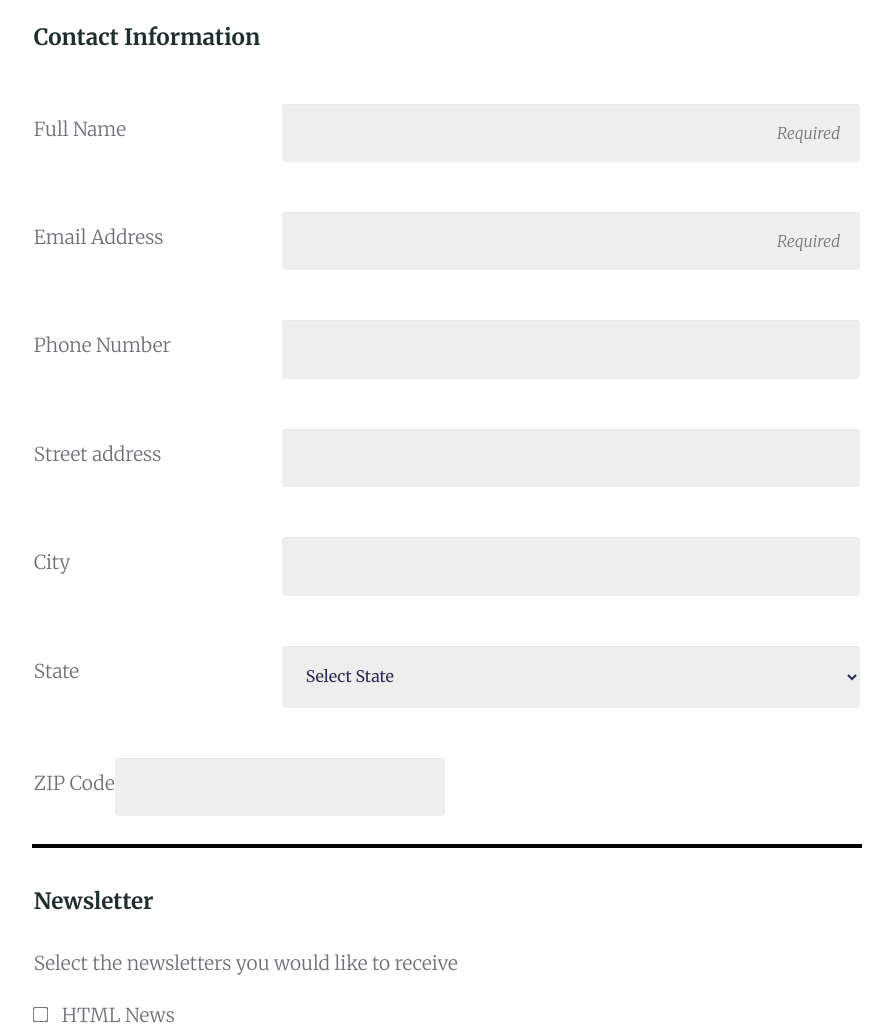
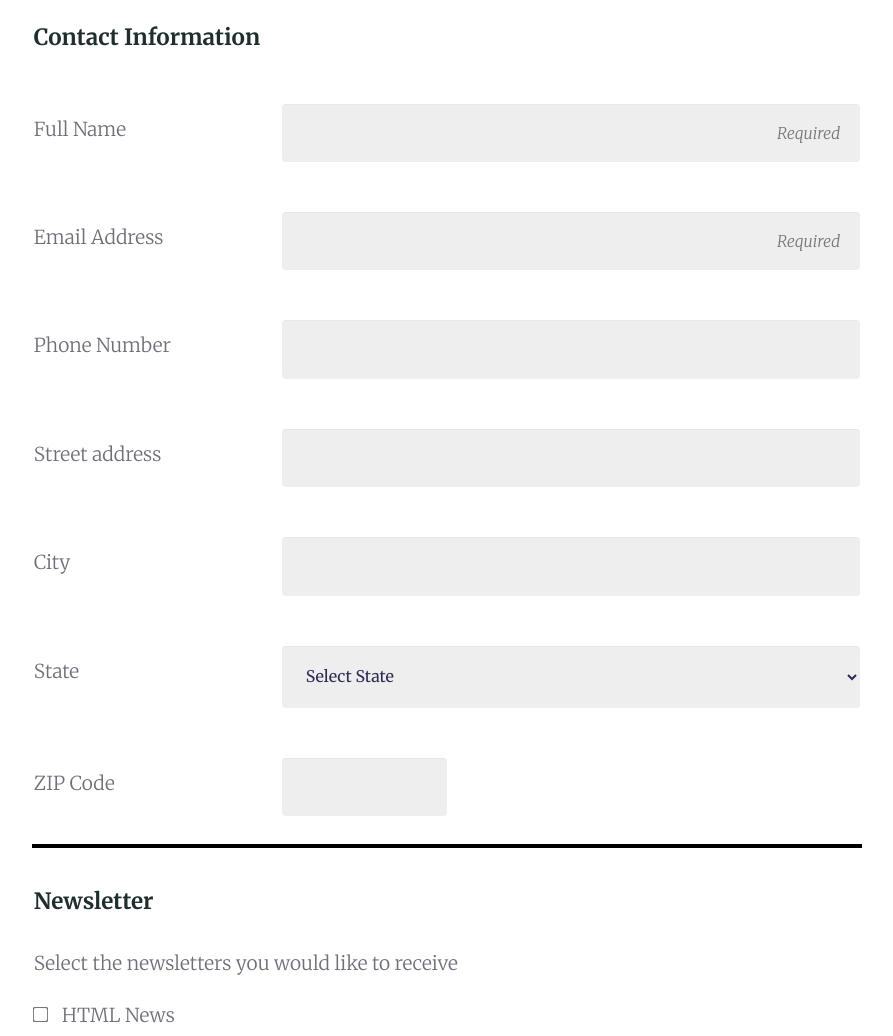
Before and after one commit to natalianinou/online_registration_v4, a plain HTML site: page index.html in a window 1280 px wide. Shown: the part 303-1339 px from the top of the page, without its empty margins (193-1086 px from the left). Drawn offline with Linux system fonts and the light colour scheme.

Commit message:
.zip changes

```diff
--- a/css/styles.css
+++ b/css/styles.css
@@ -167,8 +167,8 @@ label,
     margin-top: auto;
 }
 
-#zip {
-    width: 40%;
+.flex-zip {
+    width: 50%;
 }
 
 .flex-zip input {
@@ -186,23 +186,32 @@ label,
     }
 
 
+
+
     .contact,
     .flex-zip {
         flex-direction: row;
         display: flex;
         justify-content: space-between;
         padding-top: 30px;
+        flex-basis: 10%;
 
     }
 
     .contact input,
-    select {
+    select,
+    .flex-zip input {
         flex-basis: 70%;
+
     }
 
-    .flex-zip {
+    .flex-zip input {
+
+        max-width: 40%;
         justify-content: flex-start;
     }
 
 
+
+
 }
```
